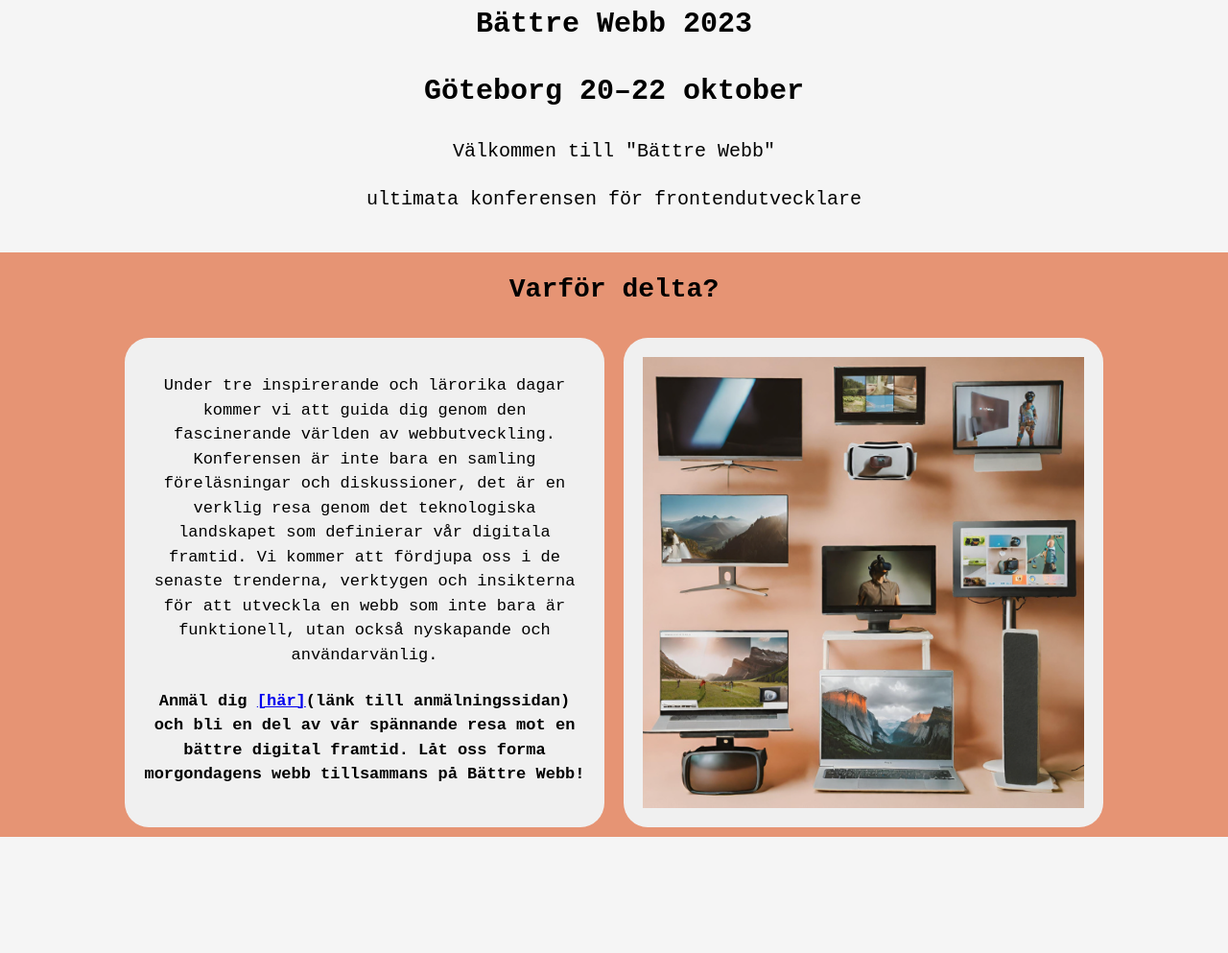
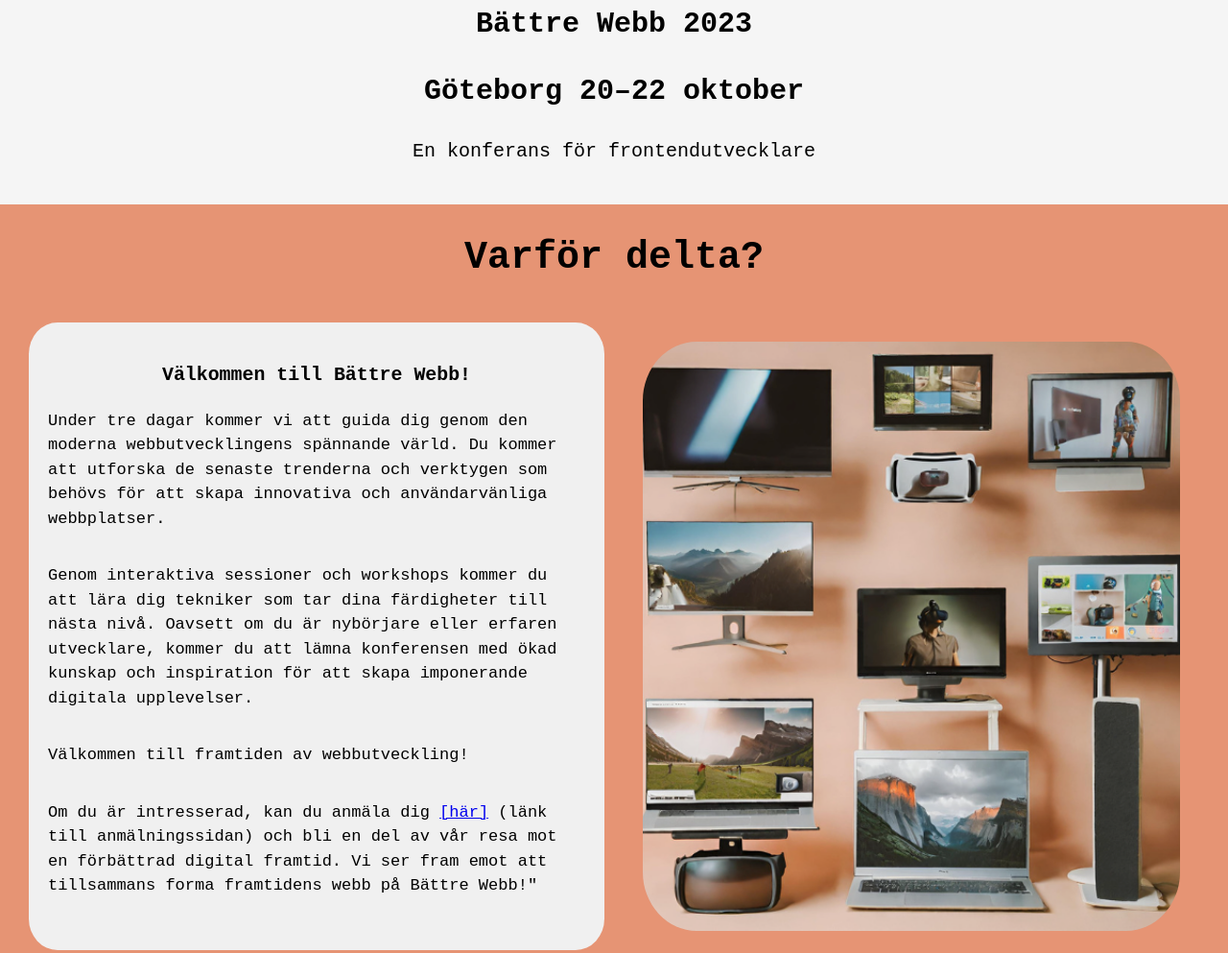
Before and after one commit to wilmaniklasson/CreativeCodeNest, a plain HTML site: page index.html in a window 1280 px wide. Shown: the part 192-1185 px from the top of the page at 96% size. Before the commit the page ends 1064 px from the top, so only its background shows below. Drawn offline with Linux system fonts and the light colour scheme.

Commit message:
små förbätringar på start sidan

```diff
--- a/index.html
+++ b/index.html
@@ -14,44 +14,47 @@
 </head>
 <body>
     <div class="grid-container">
-        <header class="header">
-            <nav class="nav-menu">
+        <header class="main-header">
+            <nav class="site-nav">
                 <a href="schema.html">Seminarium</a>
                 <a href="formulär.html">Anmälan</a>
             </nav>
         </header>
 
-        <section class="welcome">
-            <div class="welcome-text">
+        <section class="welcome-section">
+            <div class="welcome-content">
                 <span class="text"><h2>Framtidens Frontend:</h2> </span>
                 <span class="text"><h2>Bättre Webb 2023</h2></span>
                 <span class="text"><h2>Göteborg 20–22 oktober</h2></span>
-                <span class="text"> <p>Välkommen till "Bättre Webb"</p></span>
-                <span class="text"><p>ultimata konferensen för frontendutvecklare</p></span>
+                <span class="text"><p>En konferans för frontendutvecklare</p></span>
             </div>
         </section>
 
-        <main class="row">
-            <div class="varför-delta">
+        <main class="content-row">
+            <div class="why-attend">
                 <h1>Varför delta?</h1>
             </div>
 
-            <div class="item">
-                <p>Under tre inspirerande och lärorika dagar kommer
-                vi att guida dig genom den fascinerande världen av
-                webbutveckling. Konferensen är inte bara
-                en samling föreläsningar och diskussioner,
-                det är en verklig resa genom det teknologiska
-                landskapet som definierar vår digitala framtid.
-                Vi kommer att fördjupa oss i de senaste trenderna,
-                verktygen och insikterna för att utveckla en webb som inte
-                bara är funktionell, utan också nyskapande och användarvänlig.</p>
-                <h4>Anmäl dig <a href="formulär.html">[här]</a>(länk till anmälningssidan) och bli en del av vår spännande resa
-                mot en bättre digital framtid. Låt oss forma morgondagens webb tillsammans på Bättre Webb!</h4>
+            <div class="info-item">
+                <h3>Välkommen till Bättre Webb! </h3>
+                <p>Under tre dagar kommer vi att guida dig genom den moderna webbutvecklingens
+                    spännande värld. Du kommer att utforska de senaste trenderna och verktygen
+                    som behövs för att skapa innovativa och användarvänliga webbplatser.</p>
+
+                <p>Genom interaktiva sessioner och workshops kommer du att lära dig
+                    tekniker som tar dina färdigheter till nästa nivå. Oavsett om du är nybörjare
+                    eller erfaren utvecklare, kommer du att lämna konferensen med ökad kunskap och
+                    inspiration för att skapa imponerande digitala upplevelser.</p>
+
+                <p>Välkommen till framtiden av webbutveckling!</p>
+
+                <p>Om du är intresserad, kan du anmäla dig <a href="formulär.html">[här]</a>
+                    (länk till anmälningssidan) och bli
+                    en del av vår resa mot en förbättrad digital framtid.
+                    Vi ser fram emot att tillsammans forma framtidens webb på Bättre Webb!"</p>
             </div>
-
-            <div class="item">
-                <img src="img/olika-skärmar.png" alt="flera mobiler" class="mobil">
+            <div class="info-item-img">
+                <img src="img/olika-skärmar.png" alt="flera olika skärmar" class="mobil">
             </div>
         </main>
     </div>
--- a/style.css
+++ b/style.css
@@ -16,23 +16,23 @@ body {
     grid-template-columns: 1fr;
     grid-template-areas:
         "header"
-        "welcome"
-        "row";
+        "section"
+        "main";
     min-height: 100vh;
 }
 
 
-/*___________HEADER_______________*/
-.header {
-    grid-area: header;
+/* HEADER */
+.main-header{
+    grid-area:header;
     background-color: #d4e9f7;
     padding: 20px;
     text-align: center;
 }
 
 
-/*____________NAV MENY_______________________*/
-.nav-menu {
+/* NAV MENU */
+.site-nav {
     position: fixed;
     top: 0; right: 0; left: 0;
     background-color: #d4e9f7;
@@ -43,7 +43,7 @@ body {
     justify-content: center;
 }
 
-.nav-menu a {
+.site-nav a {
     box-sizing: border-box;
     color: black;
     background-color: whitesmoke;
@@ -57,17 +57,18 @@ body {
 	transition: all 0.4s;
 }
 
-.nav-menu a:hover {
+.site-nav a:hover {
     box-shadow: 0.3em 0.45em 0.6em -0.1em rgb(80, 80, 80);
 	top: -0.3em;
 	background-color: rgb(229, 234, 242);
 }
 
 
-/*____________WELCOME_______________________*/
 
-.welcome {
-    grid-area: welcome;
+/* WELCOME SECTION */
+
+.welcome-section{
+    grid-area: section;
     background-color: whitesmoke;
     font-family: 'Courier New', monospace;
     padding: 20px;
@@ -78,7 +79,7 @@ body {
     max-width: 100%;
 }
 
-.welcome-text {
+.welcome-content{
     overflow: hidden;
     white-space: nowrap;
     animation: animateCode 3s steps(40);
@@ -97,9 +98,8 @@ body {
 
 
 
-/*_____________VARFÖR DELTA______________________*/
-.varför-delta {
-    grid-area: varför-delta;
+/* WHY ATTEND SECTION */
+.why-attend {
     background-color: #e69474;
     text-align: center;
     font-size: 20px;
@@ -107,53 +107,62 @@ body {
 }
 
 
-/*_________ROW_____________*/
-.row {
-    grid-area: row;
+/* CONTENT ROW */
+.content-row {
+    grid-area: main;
     background-color: #e69474;
     display: flex;
     flex-wrap: wrap;
     justify-content: center;
 }
 
-.item {
-    width: 500px;
+.info-item {
+    width: 600px;
     padding: 20px;
     background-color: #f0f0f0;
     border-radius: 5%;
-    text-align: center;
     margin: 10px;
     font-size: 17px;
 }
 
+.info-item >h3 {
+    text-align: center;
+}
+.info-item >p {
+    margin-bottom: 2em;
+}
+
+.info-item-img {
+    width: 600px;
+    padding: 20px;
+    margin: 10px;
+
+}
 .mobil {
     width: 100%;
     height: 100%;
+    border-radius: 10%;
     object-fit: cover;
 }
 
 
-/*___________MEDIA QERIS__________________*/
+/*MEDIA QERIS*/
 @media screen and (min-width: 768px) {
-    .varför-delta > h1 {
-        font-size: 28px;
-
-    }
-    .welcome {
+    .welcome-section {
         font-size: 20px;
     }
 }
 
 @media screen and (max-width: 768px) {
-    .row {
+    .content-row {
         flex-direction: column;
     }
 
-    .item {
+    .info-item {
         width: calc(100% - 40px);
         align-self: center;
     }
-    .varför-delta > h1 {
+    .why-attend> h1 {
         font-size: 28px;
 
     }
```
